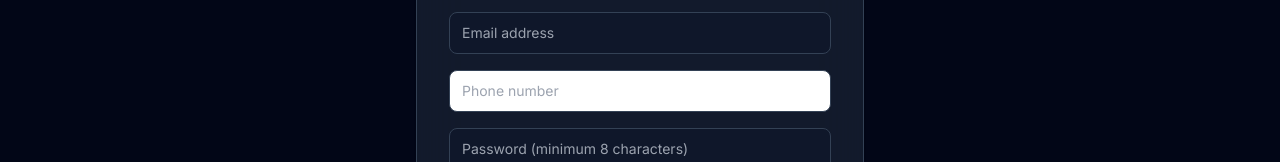
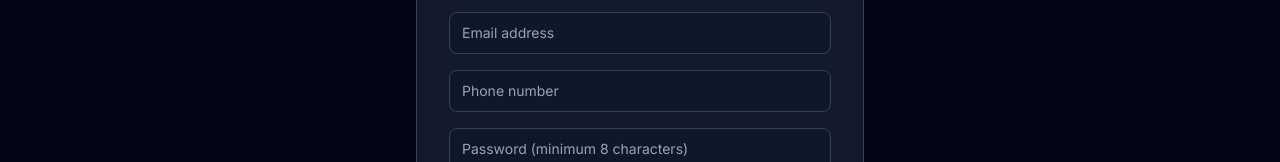
Before and after one commit to subrelhumble2004-jpg/Humble-, a Next.js app in the folder frontend/: page /register in a window 1280 px wide. Shown: the part 319-481 px from the top of the page. Built offline with nearby package versions, Linux system fonts and the light colour scheme; no server answers.

Commit message:
Update page.tsx

```diff
--- a/frontend/app/register/page.tsx
+++ b/frontend/app/register/page.tsx
@@ -1,9 +1,11 @@
 "use client";
+
 import { useState } from "react";
 import { useRouter } from "next/navigation";
 import Card from "@/components/ui/Card";
 import { PrimaryButton } from "@/components/ui/Button";
 import { registerPatient } from "@/lib/api";
+
 export default function RegisterPage() {
   const [form, setForm] = useState({
     fullName: "",
@@ -11,41 +13,55 @@ export default function RegisterPage() {
     phone: "",
     password: "",
   });
+
   const [error, setError] = useState("");
   const [loading, setLoading] = useState(false);
+
   const router = useRouter();
+
   async function handleSubmit(e: React.FormEvent<HTMLFormElement>) {
     e.preventDefault();
+
     setLoading(true);
     setError("");
+
     try {
       console.log("Sending registration request...");
+
       console.log(
         "API URL:",
         process.env.NEXT_PUBLIC_API_URL ||
           "https://medqueue-pro-backend.onrender.com/api"
       );
+
       const res = await registerPatient({
         fullName: form.fullName.trim(),
         email: form.email.trim(),
         phone: form.phone.trim() || undefined,
         password: form.password,
       });
+
       console.log("Registration response:", res.data);
+
       const accessToken = res.data?.data?.accessToken;
+
       if (!accessToken) {
         throw new Error(
           "Registration succeeded, but no login token was returned."
         );
       }
+
       localStorage.setItem("mqp_token", accessToken);
       localStorage.setItem("mqp_role", "patient");
+
       router.push("/dashboard/patient");
     } catch (err: any) {
       console.error("REGISTRATION ERROR:", err);
+
       if (err?.response) {
         console.error("Status:", err.response.status);
         console.error("Response:", err.response.data);
+
         setError(
           err.response.data?.message ||
             `Server error (${err.response.status}).`
@@ -55,11 +71,13 @@ export default function RegisterPage() {
           "Request was sent but no response was received:",
           err.request
         );
+
         setError(
           "The request was sent, but the backend did not respond. Please check the Render backend connection."
         );
       } else {
         console.error("Request setup error:", err?.message);
+
         setError(
           err?.message ||
             "Unable to send registration request. Please try again."
@@ -69,15 +87,18 @@ export default function RegisterPage() {
       setLoading(false);
     }
   }
+
   return (
     <div className="min-h-[80vh] flex items-center justify-center px-5 py-16 bg-slate-50 dark:bg-slate-950">
       <Card className="w-full max-w-md p-8" hover={false}>
         <h1 className="text-2xl font-display font-bold text-slate-900 dark:text-white mb-1">
           Create your account
         </h1>
+
         <p className="text-sm text-slate-500 dark:text-slate-400 mb-6">
           Book and track appointments in minutes.
         </p>
+
         <form onSubmit={handleSubmit} className="space-y-4">
           <input
             name="fullName"
@@ -94,6 +115,7 @@ export default function RegisterPage() {
             }
             className="w-full rounded-lg border px-3 py-2.5 text-sm border-slate-200 dark:bg-slate-900 dark:border-slate-700 dark:text-white"
           />
+
           <input
             name="email"
             type="email"
@@ -109,6 +131,7 @@ export default function RegisterPage() {
             }
             className="w-full rounded-lg border px-3 py-2.5 text-sm border-slate-200 dark:bg-slate-900 dark:border-slate-700 dark:text-white"
           />
+
           <input
             name="phone"
             type="tel"
@@ -121,8 +144,9 @@ export default function RegisterPage() {
                 phone: e.target.value,
               })
             }
-            className="w-full rounded-lg border px-3 py-2.5 text-sm border-slate-200 dark:border-slate-700 dark:text-white"
+            className="w-full rounded-lg border px-3 py-2.5 text-sm border-slate-200 dark:bg-slate-900 dark:border-slate-700 dark:text-white"
           />
+
           <input
             name="password"
             type="password"
@@ -139,15 +163,18 @@ export default function RegisterPage() {
             }
             className="w-full rounded-lg border px-3 py-2.5 text-sm border-slate-200 dark:bg-slate-900 dark:border-slate-700 dark:text-white"
           />
+
           {error && (
             <div className="rounded-lg bg-red-50 border border-red-200 p-3">
               <p className="text-sm text-red-600">{error}</p>
             </div>
           )}
+
           <PrimaryButton full type="submit" disabled={loading}>
             {loading ? "Creating account…" : "Register"}
           </PrimaryButton>
         </form>
+
         <p className="text-sm text-slate-500 dark:text-slate-400 mt-5 text-center">
           Already have an account?{" "}
           <a
```
